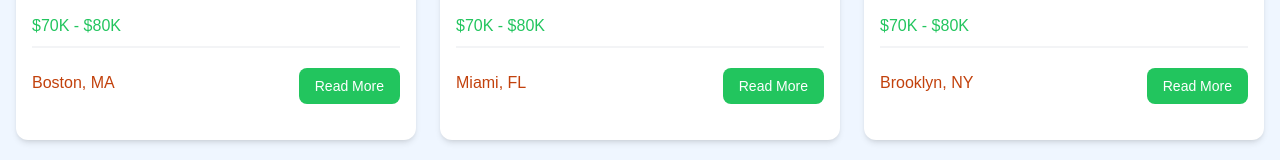
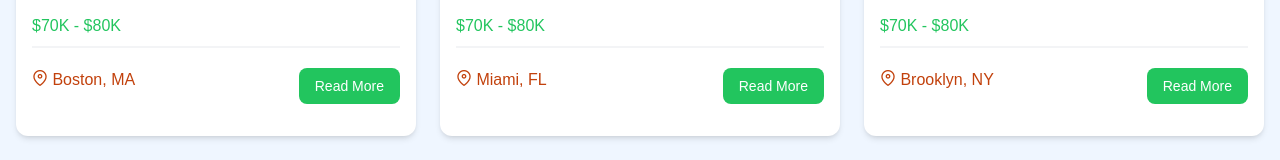
Before and after one commit to Marcaus-Cruz/vue-crash, a Vue app in the folder project/: page / in a window 1280 px wide. Shown: the part 939-1099 px from the top of the page. Built offline with nearby package versions, Linux system fonts and the light colour scheme.

Commit message:
Introduce primeicon

```diff
--- a/project/package.json
+++ b/project/package.json
@@ -9,6 +9,7 @@
     "preview": "vite preview"
   },
   "dependencies": {
+    "primeicons": "^7.0.0",
     "vue": "^3.5.13"
   },
   "devDependencies": {
--- a/project/src/components/JobListing.vue
+++ b/project/src/components/JobListing.vue
@@ -40,7 +40,7 @@
 
 			<div class="flex flex-col lg:flex-row justify-between mb-4">
 				<div class="text-orange-700 mb-3">
-					<i class="fa-solid fa-location-dot text-lg"></i>
+					<i class="pi pi-map-marker text-orange-700"></i>
 					{{ job.location }}
 				</div>
 				<a
```
Also changed, not shown: project/src/main.js (+5 -4 lines), 1 other file (tests, documents, lock files or other folders).
